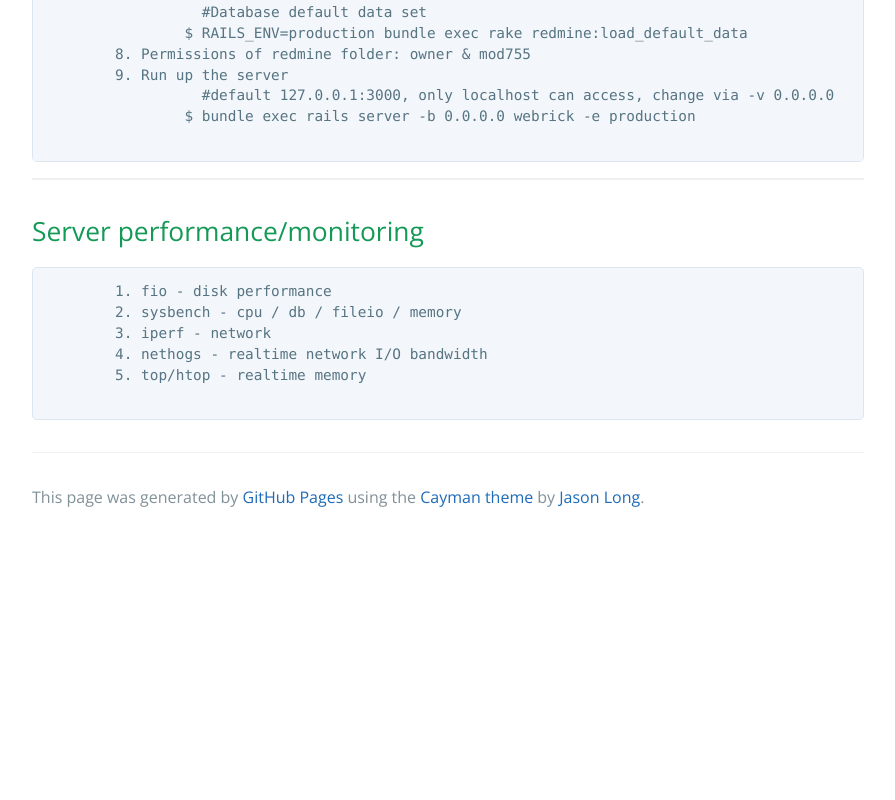
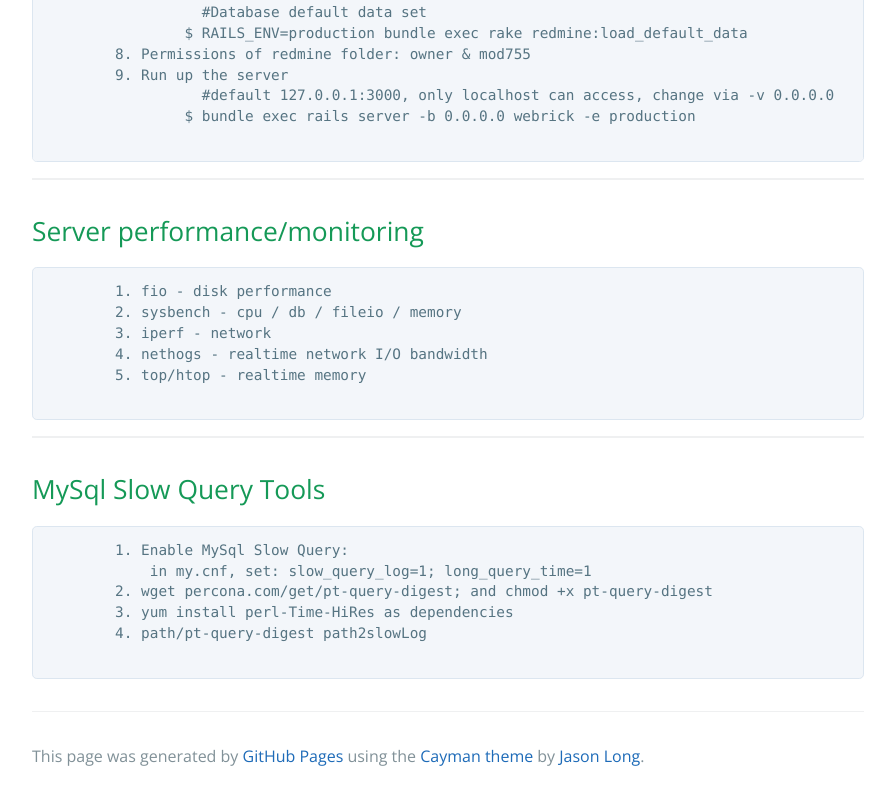
Before and after one commit to cruisehuang/cruisehuang.github.io, a plain HTML site: page index.html in a window 1280 px wide. Shown: the part 7597-8397 px from the top of the page, without its empty margins (192-1087 px from the left). Before the commit the page ends 8138 px from the top, so only its background shows below. Drawn offline with nearby package versions, Linux system fonts and the light colour scheme.

Commit message:
added mysql slow query log and pt-query-digest

```diff
--- a/index.html
+++ b/index.html
@@ -329,6 +329,15 @@
         5. top/htop - realtime memory
       </pre>
 
+	  <hr/>
+      <h2> MySql Slow Query Tools </h2>
+      <pre>
+        1. Enable MySql Slow Query:
+            in my.cnf, set: slow_query_log=1; long_query_time=1
+        2. wget percona.com/get/pt-query-digest; and chmod +x pt-query-digest
+        3. yum install perl-Time-HiRes as dependencies
+        4. path/pt-query-digest path2slowLog
+      </pre>
 
       <footer class="site-footer">
         <span class="site-footer-credits">This page was generated by <a href="https://pages.github.com">GitHub Pages</a> using the <a href="https://github.com/jasonlong/cayman-theme">Cayman theme</a> by <a href="https://twitter.com/jasonlong">Jason Long</a>.</span>
```
